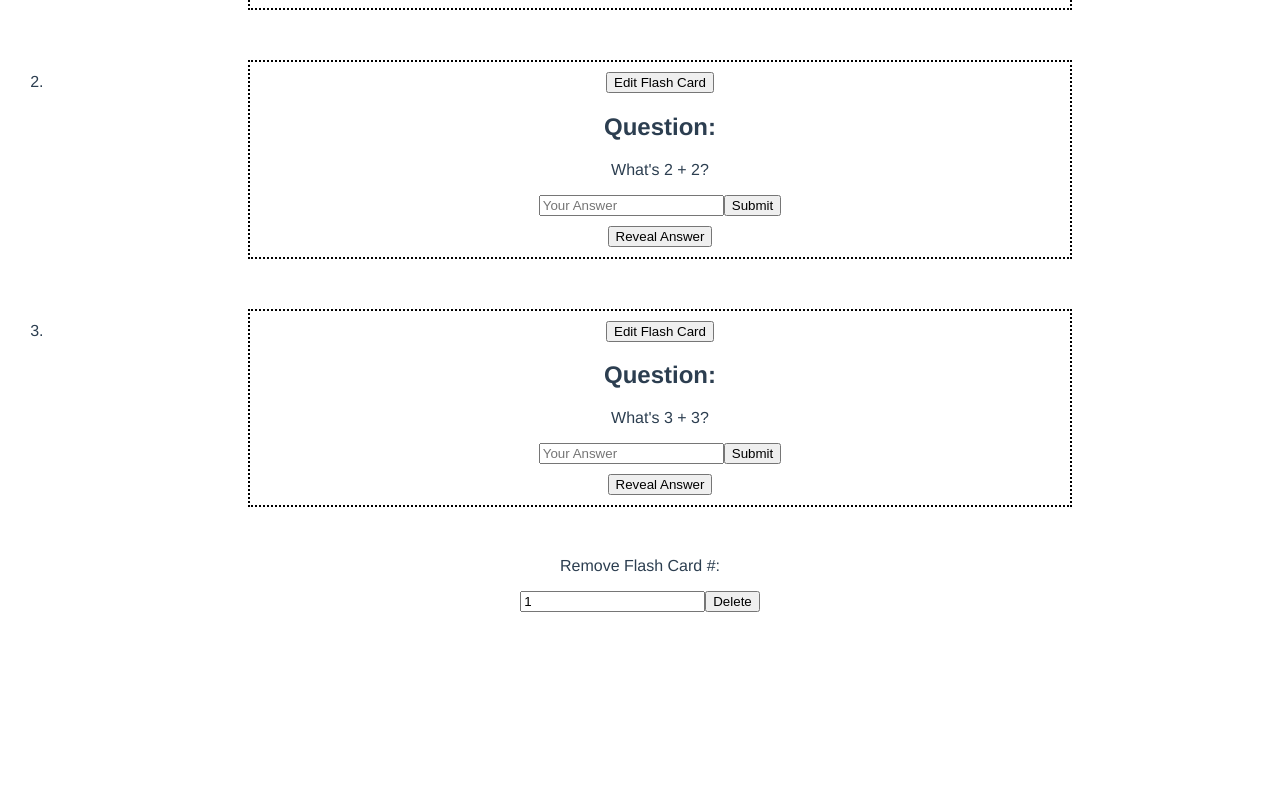
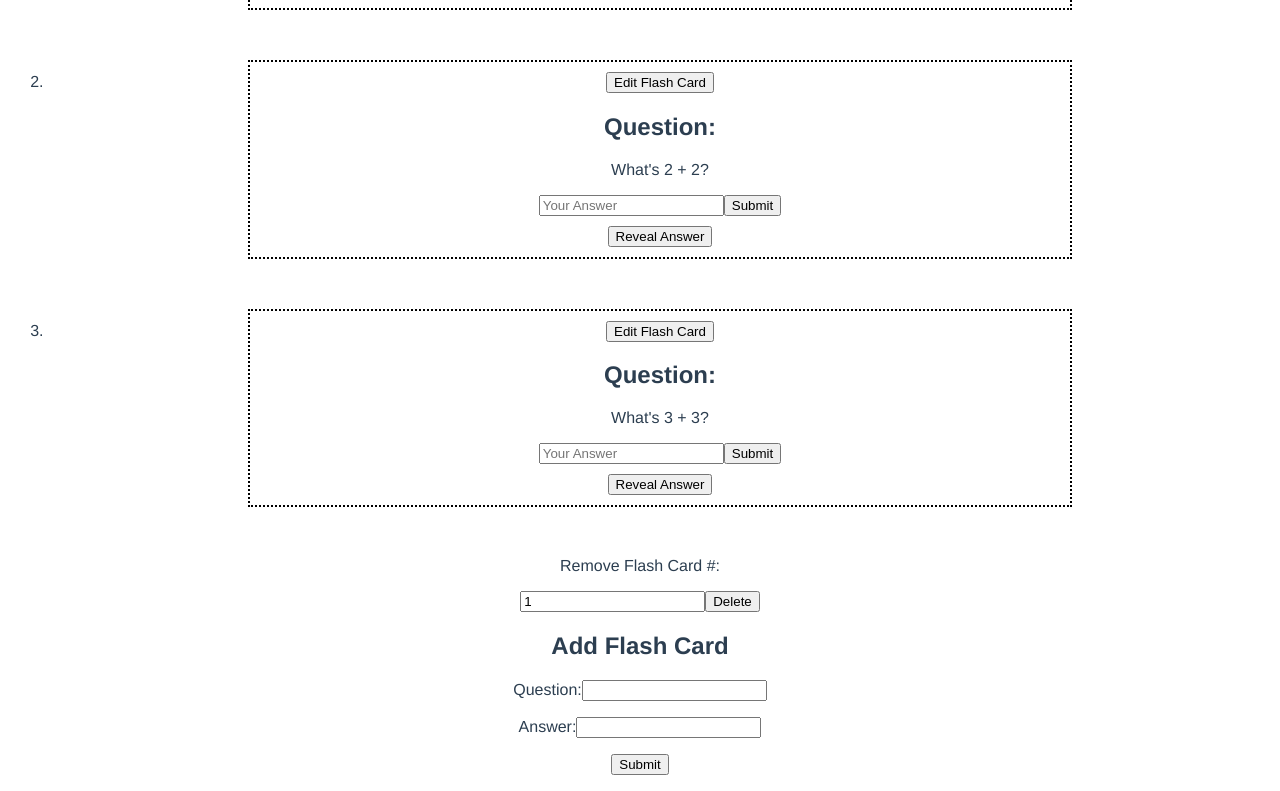
Before and after one commit to MIClavelTe/vue-realworldvue, a Vue app: page / in a window 1280 px wide. Shown: the part 355-1146 px from the top of the page. Before the commit the page ends 975 px from the top, so only its background shows below. Built offline with nearby package versions, Linux system fonts and the light colour scheme.

Commit message:
create an add card form

```diff
--- /dev/null
+++ b/src/components/addCardForm.vue
@@ -0,0 +1,41 @@
+<template>
+  <form @submit.prevent="onSubmit">
+    <p>
+      <label>Question:</label>
+      <input v-model="question" />
+    </p>
+
+    <p>
+      <label>Answer:</label>
+      <input v-model="answer" />
+    </p>
+
+    <p>
+      <input type="submit" value="Submit" />
+    </p>
+  </form>
+</template>
+
+<script>
+export default {
+  data() {
+    return {
+      question: "",
+      answer: ""
+    };
+  },
+  methods: {
+    onSubmit() {
+      let card = {
+        question: this.question,
+        answer: this.answer
+      };
+      this.$emit("card-submitted", card);
+      this.question = null;
+      this.answer = null;
+    }
+  }
+};
+</script>
+
+<style></style>
--- a/src/views/Home.vue
+++ b/src/views/Home.vue
@@ -7,17 +7,25 @@
       </li>
     </ol>
 
-    <p>Remove Flash Card #:</p>
-    <input type="text" v-model="deletedCard" />
-    <button @click="deleteCard">Delete</button>
+    <!-- Only show remove div if more than 0 cards -->
+    <div v-if="cards.length > 0">
+      <p>Remove Flash Card #:</p>
+      <input type="text" v-model="deletedCard" />
+      <button @click="deleteCard">Delete</button>
+    </div>
+
+    <h2>Add Flash Card</h2>
+    <AddCardForm @card-submitted="addCard" />
   </div>
 </template>
 
 <script>
 import Card from "../components/card";
+import AddCardForm from "../components/addCardForm";
 export default {
   components: {
-    Card
+    Card,
+    AddCardForm
   },
   data() {
     return {
@@ -42,6 +50,9 @@ export default {
     deleteCard() {
       var start = this.deletedCard - 1;
       this.cards.splice(start, 1);
+    },
+    addCard(card) {
+      this.cards.push(card);
     }
   }
 };
```
